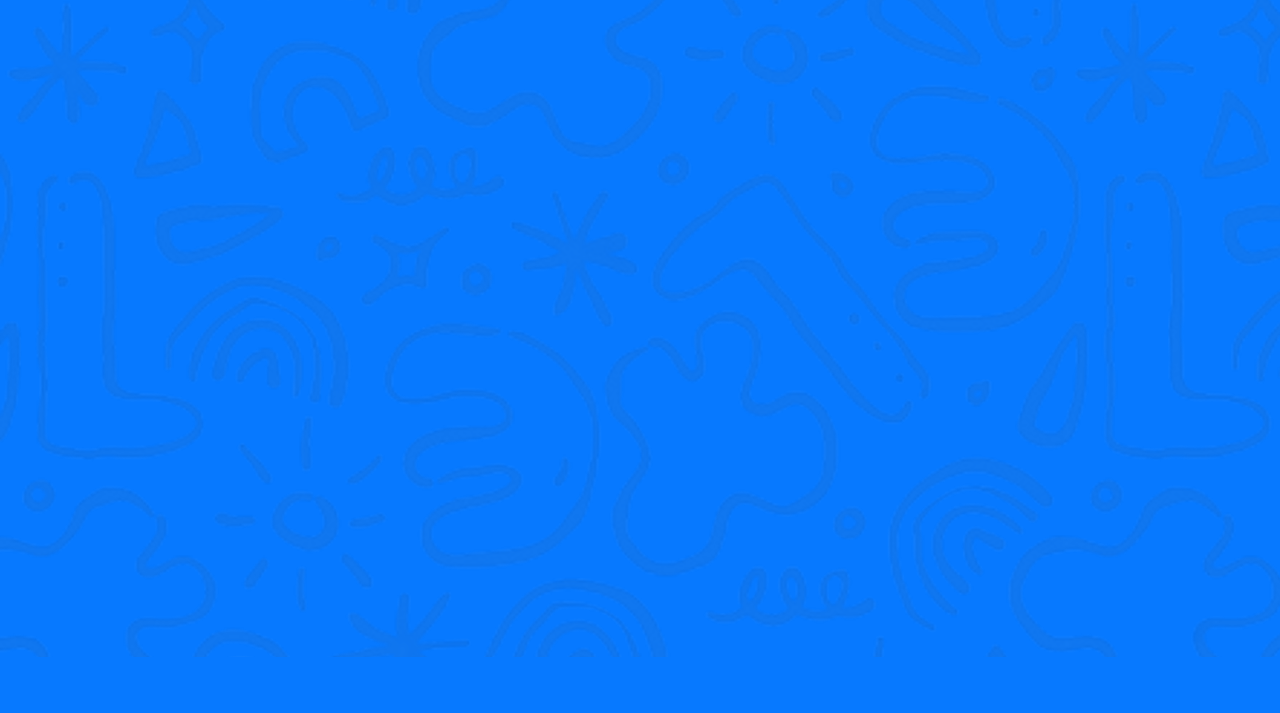
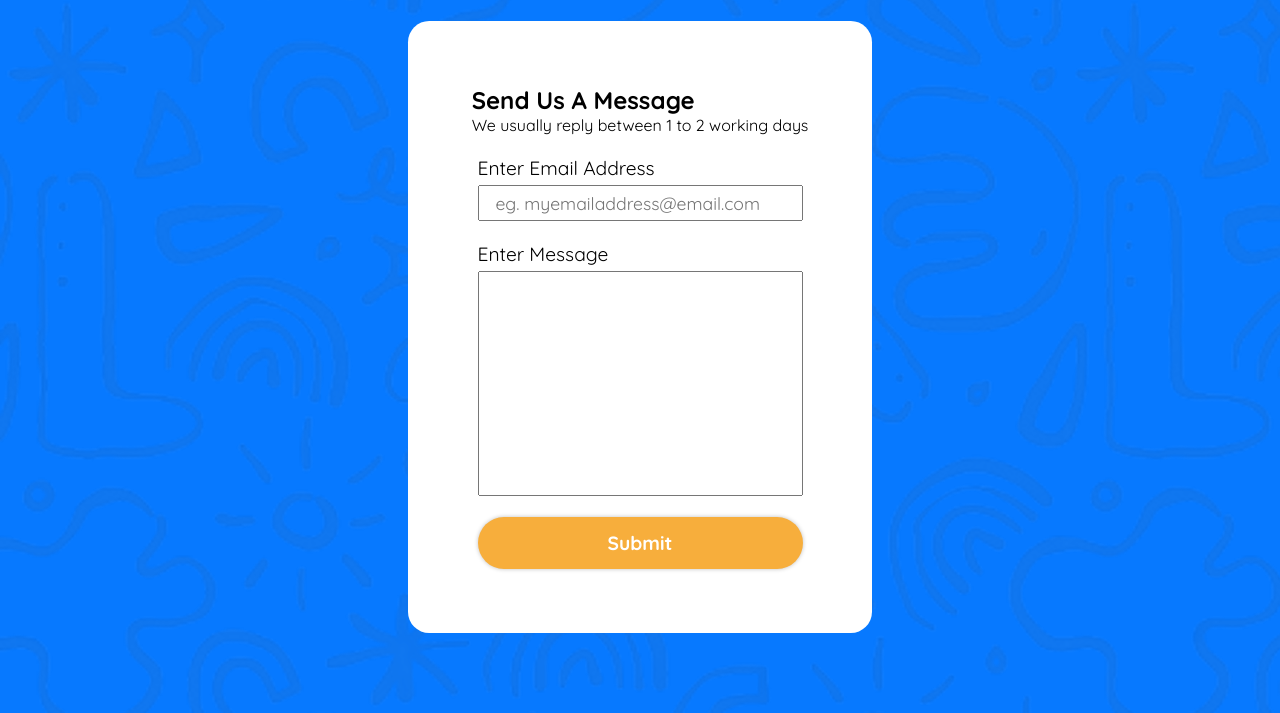
Before and after one commit to DenzelAlpha09/math-lms-school-project, a plain HTML site: page pages/contact.html in a window 1280 px wide. Shown: the part 143-856 px from the top of the page. Before the commit the page ends 800 px from the top, so only its background shows below. Drawn offline with nearby package versions, Linux system fonts and the light colour scheme.

Commit message:
contact page design

```diff
--- a/pages/contact.html
+++ b/pages/contact.html
@@ -32,6 +32,27 @@
       </button>
       <i class="ri-menu-line hamburger"></i>
     </nav>
+    <!-- contact form -->
+    <section class="margin">
+      <form>
+        <div>
+          <h1>Send Us A Message</h1>
+          <p>We usually reply between 1 to 2 working days</p>
+        </div>
+        <div class="input">
+          <label for="email">
+            <span>Enter Email Address</span>
+            <input type="email" placeholder="eg. myemailaddress@email.com" />
+          </label>
+          <label for="message">
+            <span>Enter Message</span>
+            <textarea name="message" id="message"></textarea>
+          </label>
+          <button class="yellow-btn">Submit</button>
+        </div>
+      </form>
+    </section>
+    <!-- login screen modal -->
     <div class="dark-bg">
       <div class="login-modal">
         <i class="ri-close-large-line close"></i>
--- a/styles/contact.css
+++ b/styles/contact.css
@@ -1 +1,50 @@
 @import url("./styles.css");
+
+section {
+    display: flex;
+    justify-content: center;
+    margin-block: 1.5rem;
+}
+
+form {
+    background-color: white;
+    display:inline-flex;
+    flex-direction: column;
+    align-items: center;
+    gap: 1.325rem;
+    padding-block: 1.5rem;
+    padding: 4rem;
+    margin: 0 auto;
+    border-radius: 1.325rem;
+}
+
+form .input {
+    display: flex;
+    flex-direction: column;
+    gap: 1.325rem;
+}
+
+form .input label {
+    display: flex;
+    flex-direction: column;
+    gap: 0.3rem;
+}
+
+form .input label span {
+    font-size: 1.2rem;
+}
+
+form .input label input, textarea {
+    padding: 0.3rem 1rem;
+    font-size: 1.1rem;
+    resize: none;
+}
+
+form .input label textarea {
+    height: 225px;
+    width: 325px;
+}
+
+form .input label input:focus {
+        outline: 2px solid var(--lightblue);
+}
```
